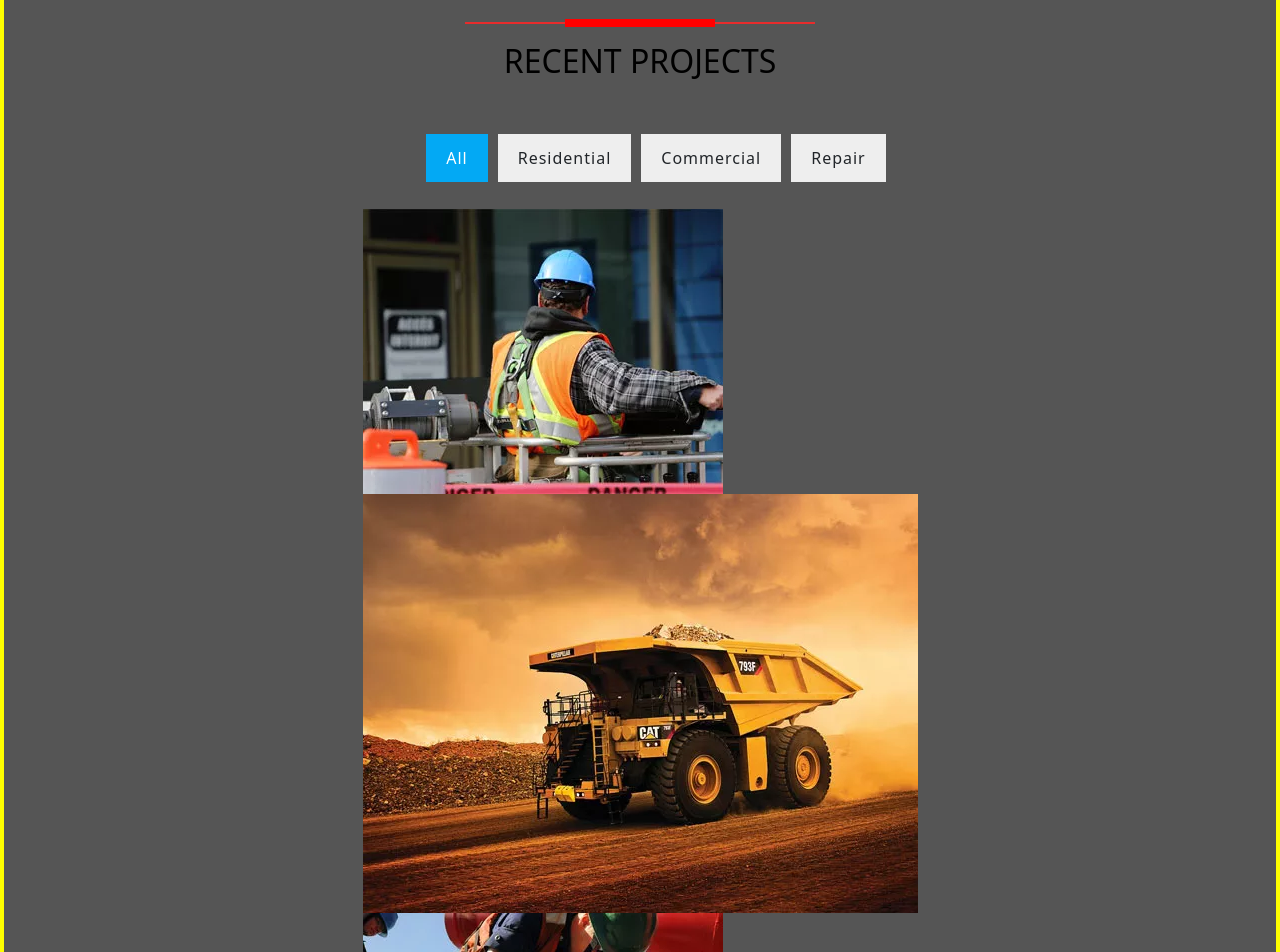
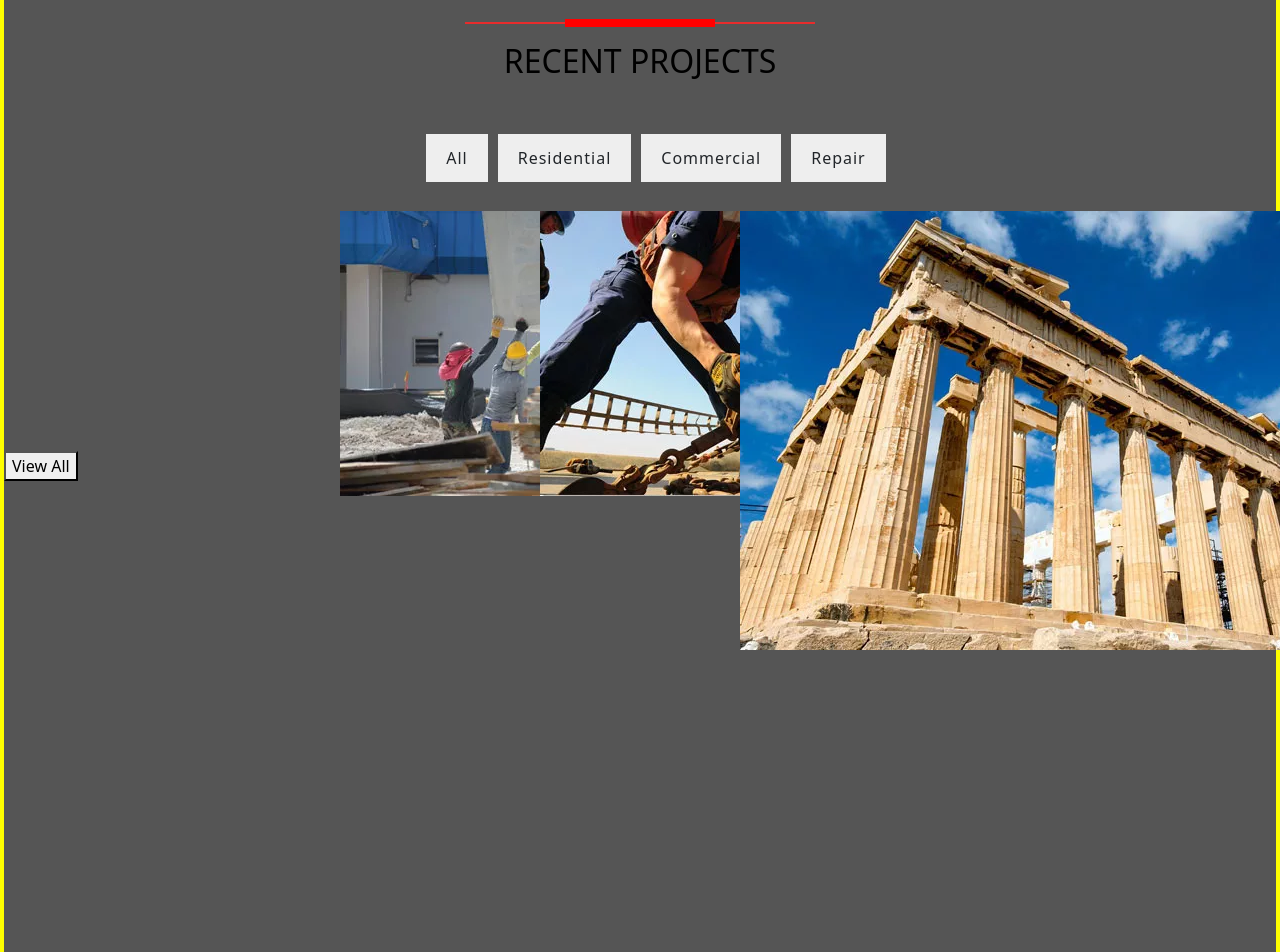
Before and after one commit to getachewhundera/clc-drywall, a Next.js app: page / in a window 1280 px wide. Shown: the part 3340-4292 px from the top of the page. Built offline with nearby package versions, Linux system fonts and the light colour scheme.

Commit message:
updated the arrow function for showItems

```diff
--- a/src/app/page.tsx
+++ b/src/app/page.tsx
@@ -18,6 +18,7 @@ import 'swiper/css/navigation';
 import 'swiper/css/pagination';
 
 import 'boxicons/css/boxicons.min.css';
+import { data } from 'autoprefixer';
 
 
 type Props = {
@@ -34,6 +35,9 @@ interface ImageProps {
 export default function Page({ showHeading = true }: Props) {
     const router = useRouter();
     const swiperRef = useRef<Swiper | null>(null);
+    // const categoryRef = useRef<NodeListOf<Element> | null>(null);
+    // const itemsContainerRef = useRef<NodeListOf<Element> | null>(null);
+
 
     // const imagesLeft: ImageProps[] = [
     //     { src: '/images/LandingPageHeaderImages/main1.jpg', alt: "Left main image" },
@@ -120,6 +124,42 @@ export default function Page({ showHeading = true }: Props) {
     }, []);
 
 
+//Filterable Portfolio:
+    useEffect(() => {
+        const categoryElements = document.querySelectorAll('.category');
+        const items = document.querySelectorAll('.portfolio-item');
+
+        const showItems = (filter: string) => {
+            items.forEach(item => {
+                if (filter === 'all' || item.dataset.category === filter) {
+                    item.classList.remove('hide');
+                } else {
+                    item.classList.add('hide');
+                }
+            });
+        };
+
+        showItems('all'); // Show all items initially
+
+        categoryElements.forEach(cate => {
+            cate.addEventListener('click', () => {
+                categoryElements.forEach(c => c.classList.remove('active'));
+                cate.classList.add('active');
+
+                const filter = cate.dataset.filter;
+                showItems(filter);
+            });
+        });
+
+        return () => {
+            categoryElements.forEach(cate => {
+                cate.removeEventListener('click', () => { });
+            });
+        };
+    }, []);
+
+
+
     //funtions for the handle click events for Card Slider Navigation arrows
     const handlePrevClick = () => {
         if (swiperRef.current) {
@@ -132,6 +172,8 @@ export default function Page({ showHeading = true }: Props) {
             swiperRef.current.slideNext();
         }
     };
+
+
 
 
     return (
@@ -370,41 +412,32 @@ export default function Page({ showHeading = true }: Props) {
 
 
                 {/*Filterable Portfolio*/}
+
                 <div className={styles['filterable-portfolio-container']}>
                     <div className={styles['portfolio-navigation']}>
                         <ul>
-                            <li className={`${styles.active} ${styles['category']}`} data-filter="all">All</li>
+                            <li className={`${styles['category']} active`} data-filter="all">All</li>
                             <li className={styles['category']} data-filter="residential">Residential</li>
                             <li className={styles['category']} data-filter="commercial">Commercial</li>
                             <li className={styles['category']} data-filter="repair">Repair</li>
                         </ul>
-
                         <div className={styles['category-display-container']}>
-                            <div className={styles['category-1-container']}>
-                                <div id='category1' className={styles['all-images']}>
-                                    <img src='./images/1.jpg.webp' alt='' id='category1-all-image1' />
+                            <div className={styles['portfolio-item']} data-category="residential">
+                                <div id='category2' className={styles['all-images']}>
+                                    <img src='./images/2.jpg.webp' alt='' id='category2-all-image1' />
                                 </div>
                             </div>
-
-                            <div className={styles['category-2-container']}>
-                                <div id='category2' className={styles['all-images']}>
-                                    <img src='./images/2.jpg (1).webp' alt='' id='category2-all-image1' />
-                                </div>
-                            </div>
-
-                            <div className={styles['category-3-container']}>
+                            <div className={styles['portfolio-item']} data-category="commercial">
                                 <div id='category3' className={styles['all-images']}>
                                     <img src='./images/3.jpg.webp' alt='' id='category3-all-image1' />
                                 </div>
                             </div>
-
-                            <div className={styles['category-4-container']}>
+                            <div className={styles['portfolio-item']} data-category="repair">
                                 <div id='category4' className={styles['all-images']}>
                                     <img src='./images/4.jpg.webp' alt='' id='category4-all-image1' />
                                 </div>
                             </div>
                         </div>
-
                     </div>
                 </div>
 
@@ -417,6 +450,6 @@ export default function Page({ showHeading = true }: Props) {
             </div>
             {/* END of RECENT PROJECTS DISPLAY SECTION */}
 
-        </div >
+        </div>
     );
 };
--- a/src/app/styles/LandingPage.module.css
+++ b/src/app/styles/LandingPage.module.css
@@ -729,6 +729,21 @@ color: red;
 
 }
 
+.category-display-container {
+  display: flex;
+  justify-content: center;
+  align-items: center;
+  flex-wrap: wrap;
+}
+
+.category-display-container .portfolio-item {
+  width: 200px;
+  height: 200px;
+}
+
+.hide {
+  display: none;
+}
 /*-----------------------------------------*/
 /*--END--CSS FOR Recent Project's filterable portfolio*/
 
```
